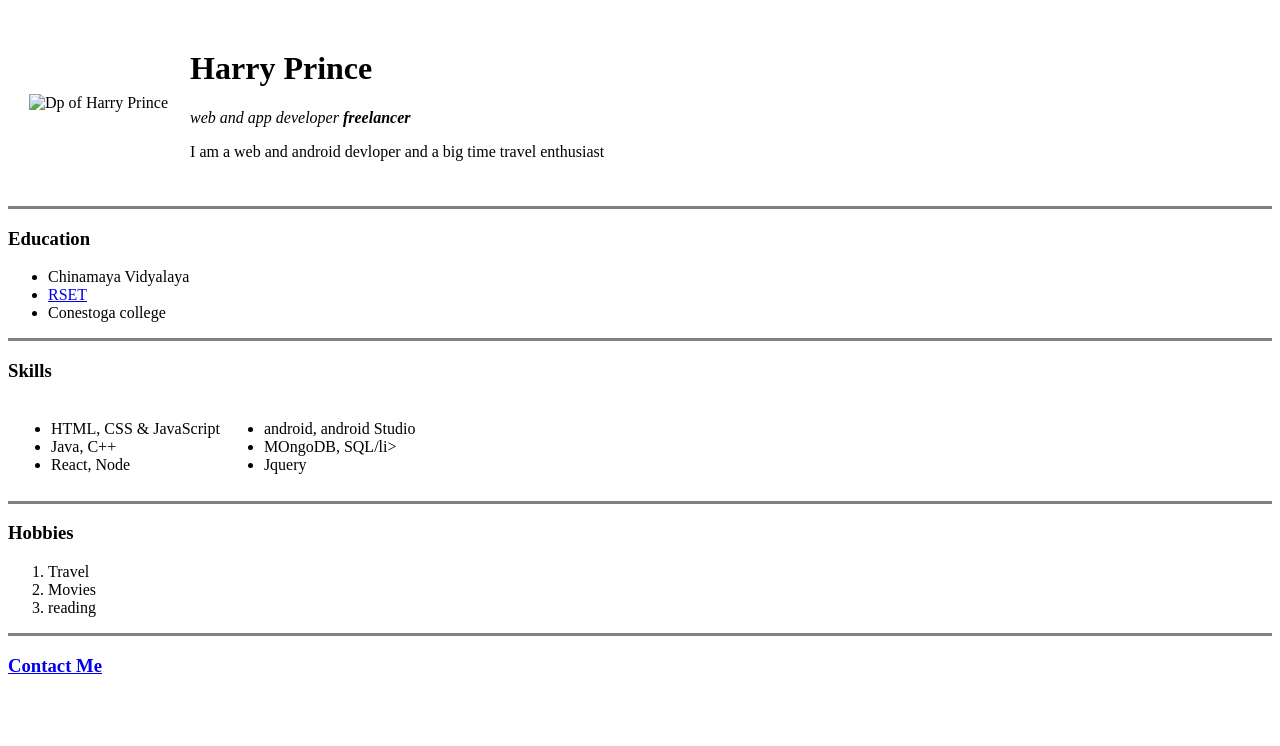
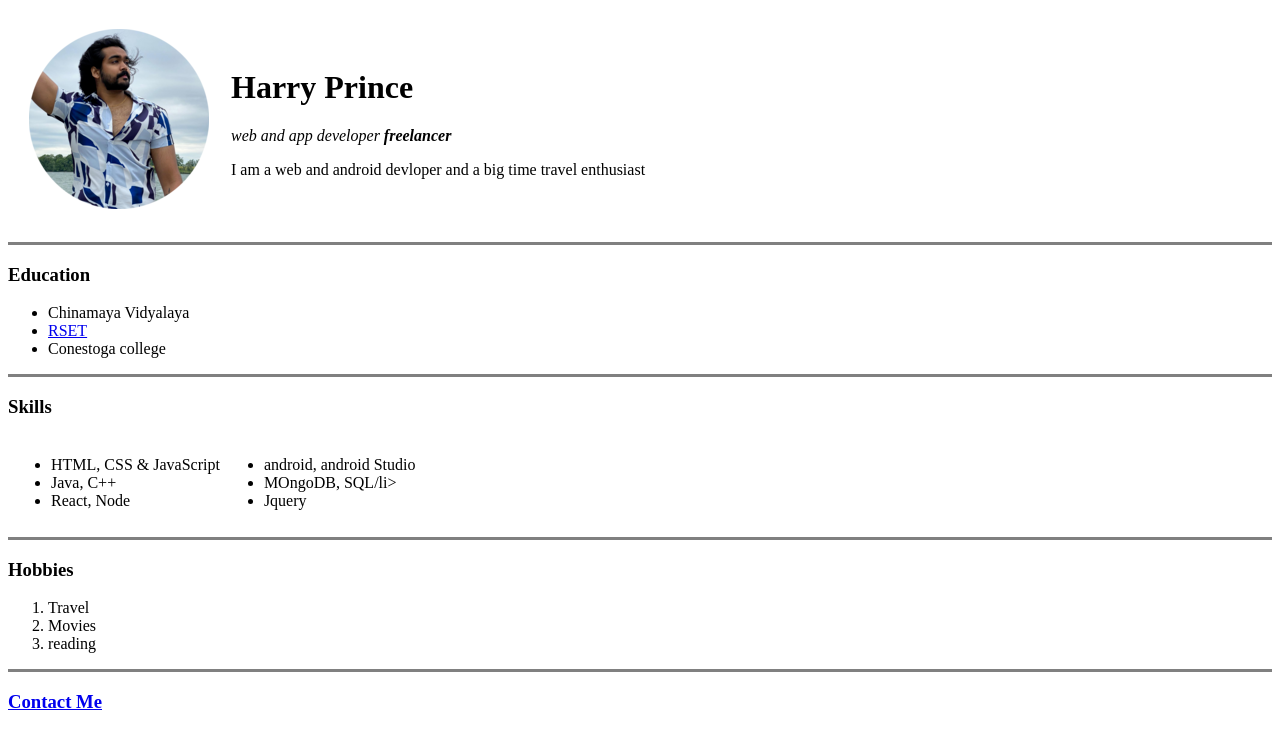
Before and after one commit to harryprince51/cv, a plain HTML site: page index.html in a window 1280 px wide. Drawn offline with Linux system fonts and the light colour scheme.

Commit message:
added .png to dpharry

```diff
--- a/index.html
+++ b/index.html
@@ -9,7 +9,7 @@
 <body>
   <table cellspacing="20">
     <tr>
-      <td><img src="dpharry" alt="Dp of Harry Prince"></td>
+      <td><img src="dpharry.png" alt="Dp of Harry Prince"></td>
       <td><h1>Harry Prince</h1>
       <p><em>web and app developer <strong>freelancer</strong></em></p>
       <p>I am a web and android devloper and a big time travel enthusiast</p></td>
```
